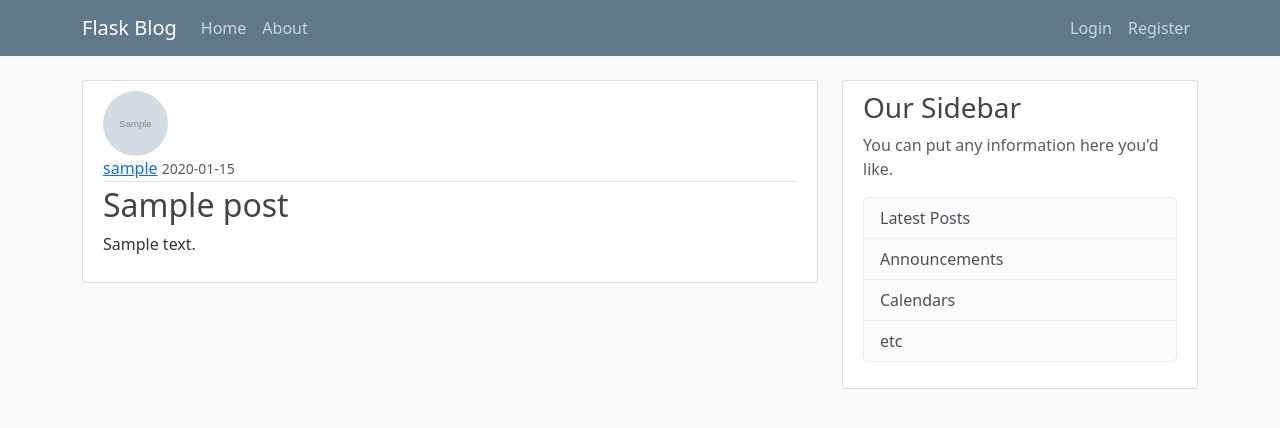
After one commit to aselborn/flask_app_bootstrap, a Flask app: page /post/1 in a window 1280 px wide. The commit adds this page. Shown: the top 428 px of the page. Run offline with Flask 3, Linux system fonts and the light colour scheme; tables that the repository leaves empty hold one stand-in row (values such as "Sample post"); grey boxes marked "Sample" are stand-in pictures.

Commit message:
Skapa/updatera och editera poster.

```diff
--- a/flaskblog/routes.py
+++ b/flaskblog/routes.py
@@ -1,30 +1,32 @@
 
 import secrets, os
-from flask import render_template, url_for, flash, redirect, request
-from flaskblog.forms import RegistrationForm, LoginForm, UpdateAccountForm
+from PIL import Image
+from flask import render_template, url_for, flash, redirect, request, abort
+from flaskblog.forms import RegistrationForm, LoginForm, UpdateAccountForm, PostForm
 from flaskblog import app, db, bcrypt
 from flaskblog.models import User, Post
 from flask_login import login_user, current_user, logout_user, login_required
 
-posts = [
-    {
-        'author':'Anders Selborn',
-        'title' : 'En osannolikt spännande berättelse',
-        'content': 'En meningsfull bok',
-        'date_posted': '19 april 2023'
-    },
+# posts = [
+#     {
+#         'author':'Anders Selborn',
+#         'title' : 'En osannolikt spännande berättelse',
+#         'content': 'En meningsfull bok',
+#         'date_posted': '19 april 2023'
+#     },
 
-    {
-        'author':'Anders Selborn',
-        'title' : 'Meningen med att andas',
-        'content': 'En meningslös bok',
-        'date_posted': '19 april 2022'
-    }
-]
+#     {
+#         'author':'Anders Selborn',
+#         'title' : 'Meningen med att andas',
+#         'content': 'En meningslös bok',
+#         'date_posted': '19 april 2022'
+#     }
+# ]
 
 @app.route('/')
 @app.route('/home')
 def home():
+    posts = Post.query.all()
     return render_template('home.html', posts=posts)
 
 
@@ -81,7 +83,12 @@ def save_picture(form_picture):
     _, f_ext = os.path.splitext(form_picture.filename)
     picture_fn = random_hex + f_ext
     picture_path = os.path.join(app.root_path, 'static/profile_pics', picture_fn)
-    form_picture.save(picture_path)
+
+    output_size = (125, 125)
+    i = Image.open(form_picture) # för mindres storlek på bilden.
+    i.thumbnail(output_size)
+    i.save(picture_path)
+    # form_picture.save(picture_path)
 
     return picture_fn
 
@@ -106,3 +113,57 @@ def account():
     image_file = url_for('static', filename='profile_pics/' + current_user.image_file) # default bilden.
     return render_template('Account.html', title='Account',
                            image_file=image_file, form=form)
+
+
+@app.route('/post/new', methods =['GET', 'POST'])
+@login_required
+def new_post():
+    form = PostForm()
+    if form.validate_on_submit():
+        post = Post(title=form.title.data, content=form.content.data, author=current_user)
+        db.session.add(post)
+        db.session.commit()
+        flash('Post was created', 'success')
+        return redirect(url_for('home'))
+
+    return render_template('create_post.html', title='New Post', form=form )
+
+
+@app.route('/post/<int:post_id>')
+def post(post_id):
+    post = Post.query.get_or_404(post_id)
+    return render_template('post.html', title=post.title,
+                           post = post, legend = 'New Post')
+
+
+@app.route('/post/<int:post_id>/update',methods =['GET', 'POST'])
+@login_required
+def update_post(post_id):
+    post = Post.query.get_or_404(post_id)
+    if post.author != current_user:
+        abort(403)
+    form = PostForm()
+    if form.validate_on_submit():
+        post.title = form.title.data
+        post.content = form.content.data
+        db.session.commit()
+        flash('Your post has been uypdated', 'success')
+        return redirect(url_for('post', post_id = post.id))
+    elif request.method == 'GET':
+        form.title.data = post.title
+        form.content.data = post.content
+
+    return render_template('create_post.html', title='Update Post',
+                           form=form, legend='Update post' )
+
+
+@app.route('/post/<int:post_id>/delete',methods =['POST'])
+@login_required
+def delete_post(post_id):
+    post = Post.query.get_or_404(post_id)
+    if post.author != current_user:
+        abort(403)
+    db.session.delete(post)
+    db.session.commit()
+    flash('Your post has been deleted', 'success')
+    return redirect(url_for('home'))
--- a/flaskblog/templates/layout.html
+++ b/flaskblog/templates/layout.html
@@ -34,6 +34,7 @@
               <!-- Navbar Right Side -->
               <div class="navbar-nav ms-auto mb-2 mb-lg-0">
                 {% if current_user.is_authenticated %}
+                <a class="nav-item nav-link" href="{{ url_for('new_post')}}">New Post</a>
                 <a class="nav-item nav-link" href="{{ url_for('account')}}">Account</a>
                 <a class="nav-item nav-link" href="{{ url_for('logout')}}">Logout</a>
                 {% else %}
--- /dev/null
+++ b/flaskblog/templates/post.html
@@ -0,0 +1,44 @@
+{% extends "layout.html" %}
+{% block content %}
+    <article class="media content-section">
+        <img class="rounded-circle article-img" src="{{ url_for('static', filename='profile_pics/' + post.author.image_file) }}"> <!--Ger bilden för användaren.-->
+        <div class="media-body">
+        <div class="article-metadata">
+            <a class="mr-2" href="#">{{ post.author.username }}</a>
+            <small class="text-muted">{{ post.date_posted.strftime('%Y-%m-%d') }}</small>
+
+            {% if post.author == current_user %}
+                <div>
+                    <a class="btn btn-secondary btn-sm mt-1 mb-1" href="{{ url_for('update_post', post_id=post.id) }}">Update post</a>
+                    <button type="button" class="btn btn-danger btn-sm mt-1 mb-1" data-bs-toggle="modal" data-bs-target="#deleteModal">Delete</button>
+                </div>
+            {% endif %}
+
+        </div>
+        <h2 class="article-title">{{ post.title }}</h2>
+        <p class="article-content">{{ post.content }}</p>
+        </div>
+    </article>
+
+
+    <!-- Modal -->
+<div class="modal fade" id="deleteModal" tabindex="-1" role="dialog" aria-labelledby="deleteModalLabel" aria-hidden="true">
+    <div class="modal-dialog" role="document">
+      <div class="modal-content">
+        <div class="modal-header">
+          <h5 class="modal-title" id="deleteModalLabel">Delete post ?</h5>
+          <button type="button" class="close" data-dismiss="modal" aria-label="Close">
+            <span aria-hidden="true">&times;</span>
+          </button>
+        </div>
+        <div class="modal-footer">
+          <button type="button" class="btn btn-secondary" data-dismiss="modal">Close</button>
+          <form action="{{ url_for('delete_post', post_id=post.id) }}" method="post">
+            <input type="submit" class="btn btn-danger" value="Delete">
+          </form>
+        </div>
+      </div>
+    </div>
+  </div>
+
+{% endblock content %}
```
Also changed, not shown: flaskblog/forms.py (+7 -1 lines), flaskblog/models.py (+4 -4 lines), flaskblog/templates/create_post.html (added, +41 -0 lines), flaskblog/templates/home.html (+4 -3 lines), flaskblog/static/profile_pics/0ee9bf0127100611.PNG (added).
